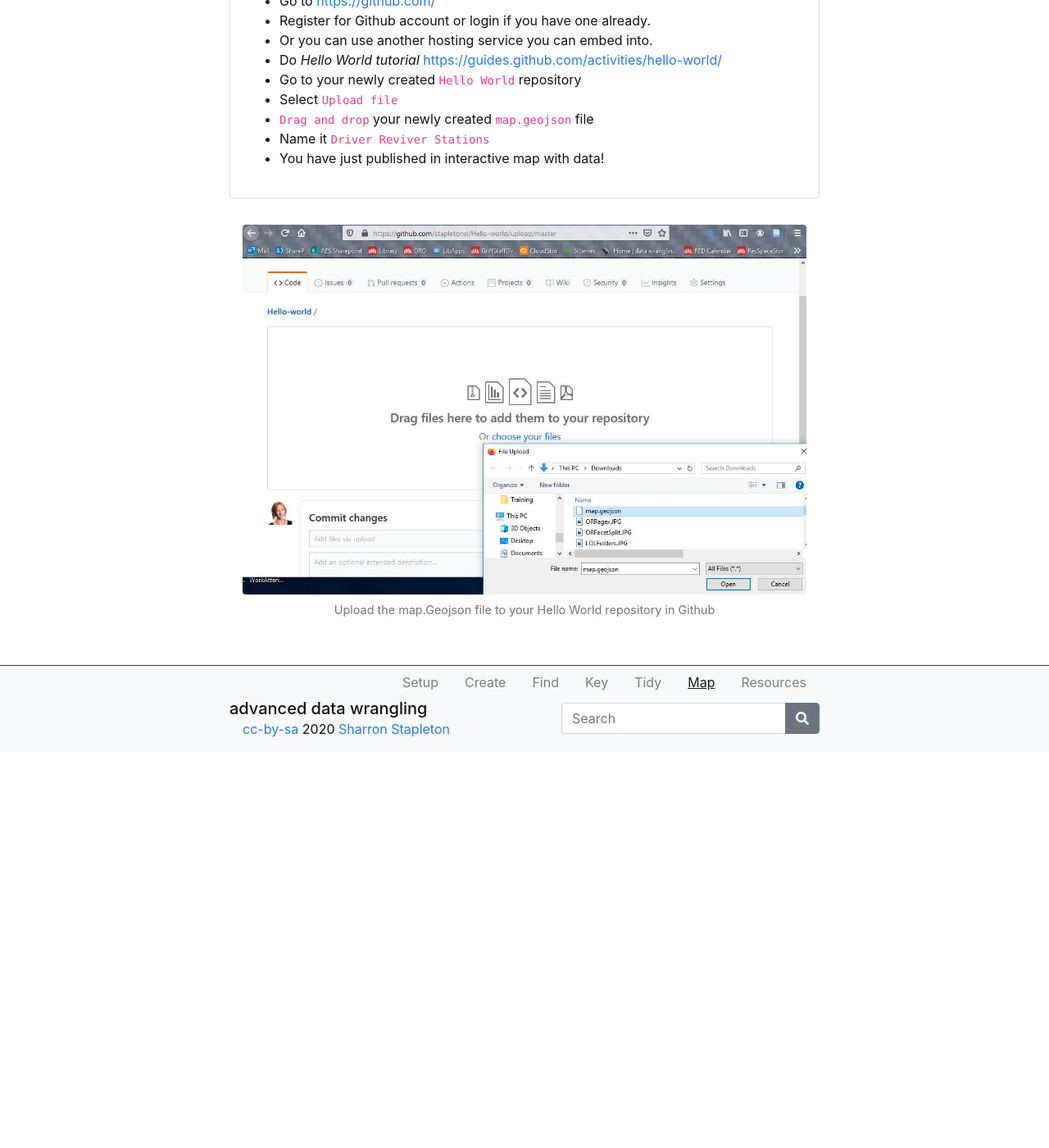
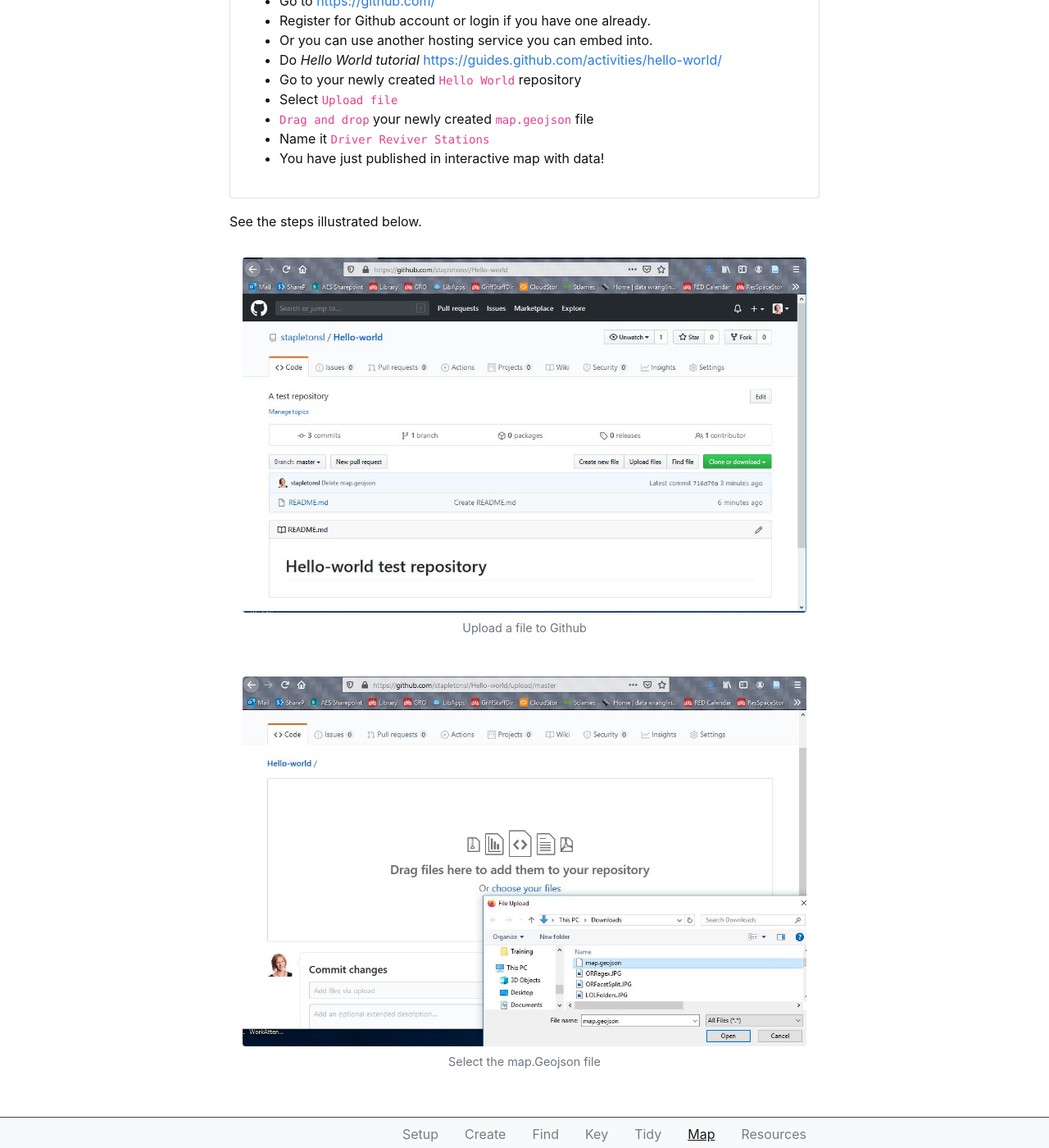
Before and after one commit to GULibrarySandbox/advanced-data-wrangle-old, a Jekyll site: the page built from content/6-lesson.md, in a window 1280 px wide and 1400 px high, scrolled down 1198 px. Shown: the whole window at 82% size. Built offline with Jekyll 4.4.1, drawn with Linux system fonts in a browser that asks for light colours; before the commit the page ends 2115 px from its top, so only the background shows below that.

Commit message:
Update 6-lesson.md

```diff
--- a/content/6-lesson.md
+++ b/content/6-lesson.md
@@ -45,4 +45,10 @@ In this next activity learn how Github works and create a repository to host the
 - Name it  `Driver Reviver Stations`
 - You have just published in interactive map with data!{% endcapture %} {% include card.md header="Upload map to Github" text=text %}
 
-{% include figure.html img="ADORGitUpload.JPG" alt="Upload a file to Github repo" caption="Upload the map.Geojson file to your Hello World repository in Github" width="100%" %}
+See the steps illustrated below.
+
+
+{% include figure.html img="ADORGithub.JPG" alt="Upload a file to Github repo" caption="Upload a file to Github" width="100%" %}
+
+
+{% include figure.html img="ADORGitUpload.JPG" alt="Upload a file to Github repo" caption="Select the map.Geojson file" width="100%" %}
```
